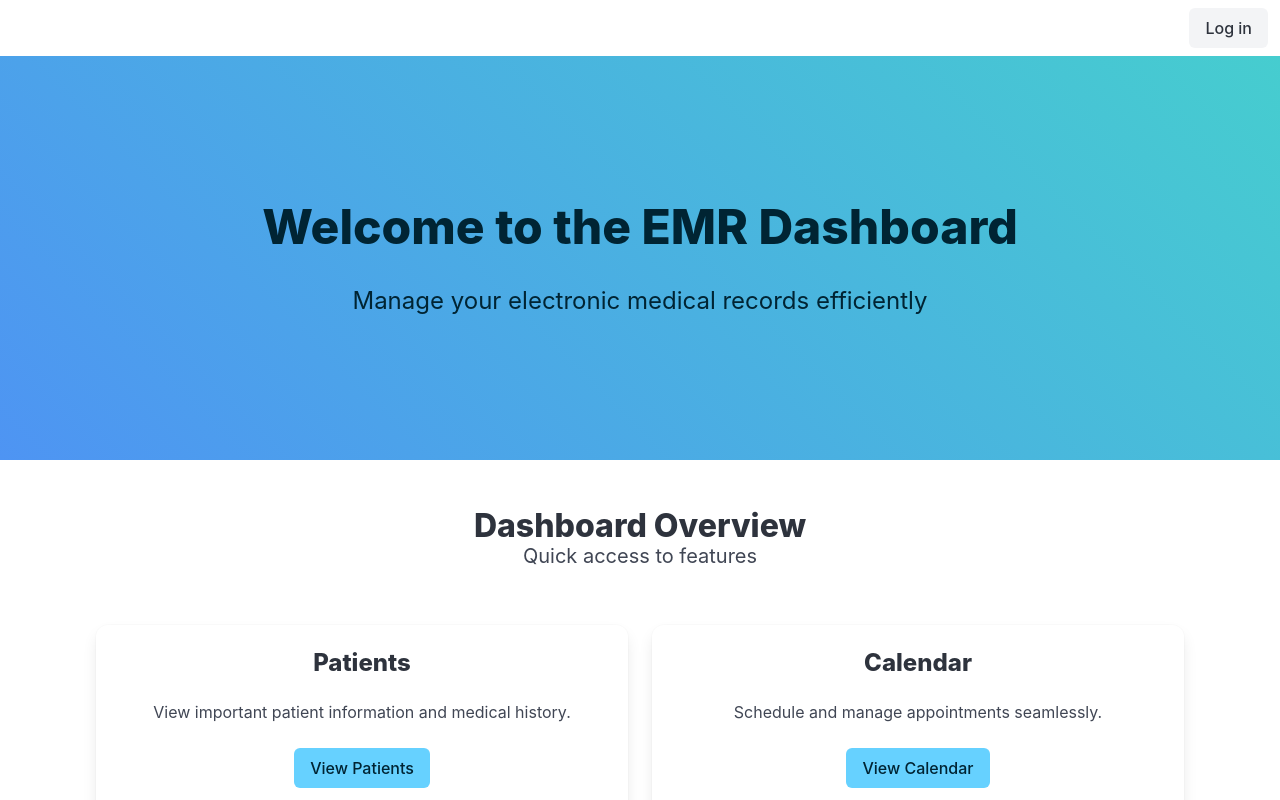
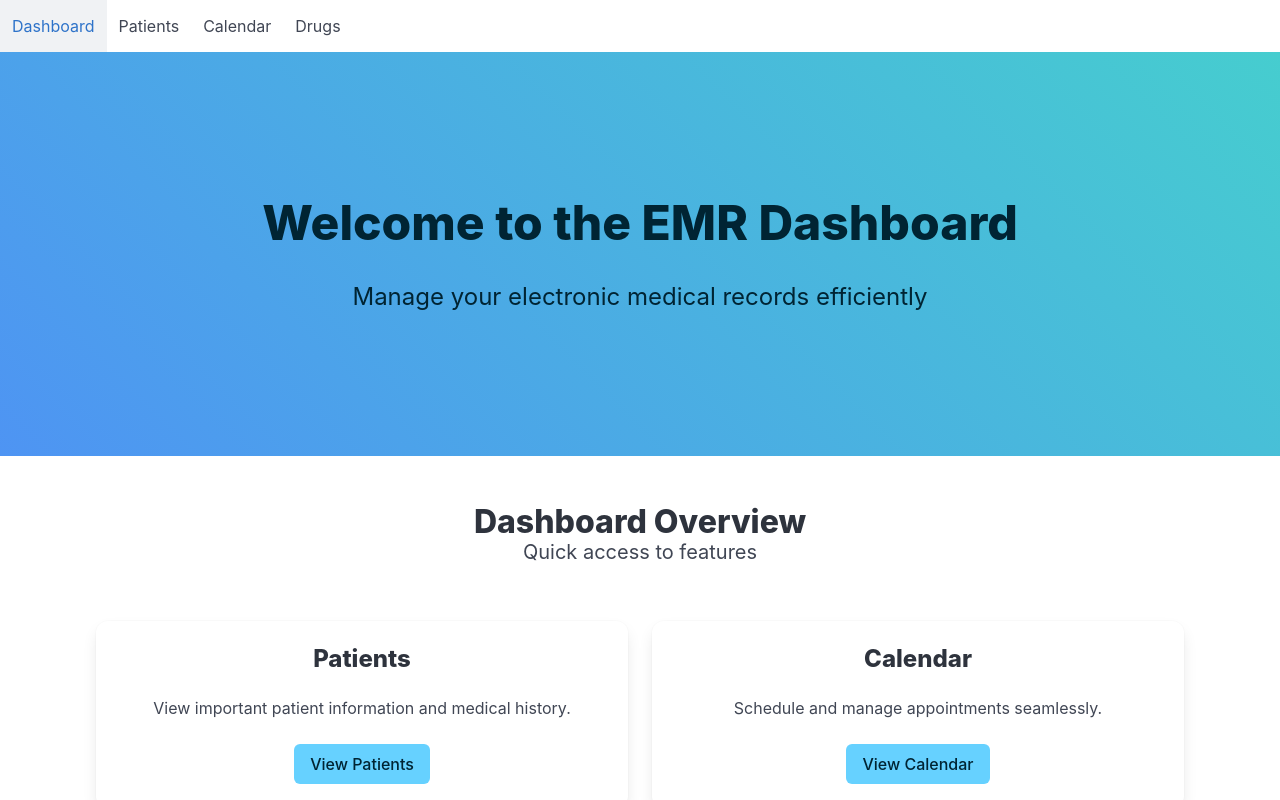
Before and after one commit to christinasuncs/emr, a Vue app in the folder public/: page / in a window 1280 px wide. Shown: the top 800 px of the page. Built offline with nearby package versions, Linux system fonts and the light colour scheme; no server answers.

Commit message:
fix navbar

```diff
--- a/public/src/App.vue
+++ b/public/src/App.vue
@@ -37,7 +37,7 @@ const logout = () => {
     <header>
       <nav class="navbar" role="navigation" aria-label="main navigation">
         <div class="navbar-brand">
-          <RouterLink class="navbar-item" to="/" v-if="isLoggedIn">Dashboard</RouterLink>
+          <RouterLink class="navbar-item" to="/">Dashboard</RouterLink>
           <!-- Navbar burger -->
           <a role="button" class="navbar-burger burger" aria-label="menu" aria-expanded="false" @click="toggleMenu">
             <span aria-hidden="true"></span>
@@ -49,16 +49,16 @@ const logout = () => {
         <!-- Navbar menu -->
         <div :class="{ 'navbar-menu': true, 'is-active': isMenuOpen }">
           <div class="navbar-start">
-            <RouterLink class="navbar-item" to="/patients" v-if="isLoggedIn">Patients</RouterLink>
-            <RouterLink class="navbar-item" to="/calendar" v-if="isLoggedIn">Calendar</RouterLink>
-            <RouterLink class="navbar-item" to="/drugs" v-if="isLoggedIn">Drugs</RouterLink>
+            <RouterLink class="navbar-item" to="/patients">Patients</RouterLink>
+            <RouterLink class="navbar-item" to="/calendar">Calendar</RouterLink>
+            <RouterLink class="navbar-item" to="/drugs">Drugs</RouterLink>
           </div>
           <div class="navbar-end">
             <div class="navbar-item">
-              <div class="buttons">
+              <!-- <div class="buttons">
                 <RouterLink v-if="!isLoggedIn" class="button is-light" to="/login">Log in</RouterLink>
                 <button v-if="isLoggedIn" class="button is-danger" @click="logout">Logout</button>
-              </div>
+              </div> -->
             </div>
           </div>
         </div>
```
